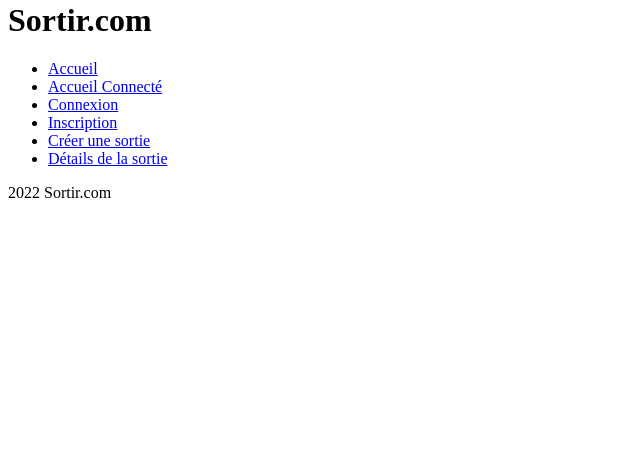
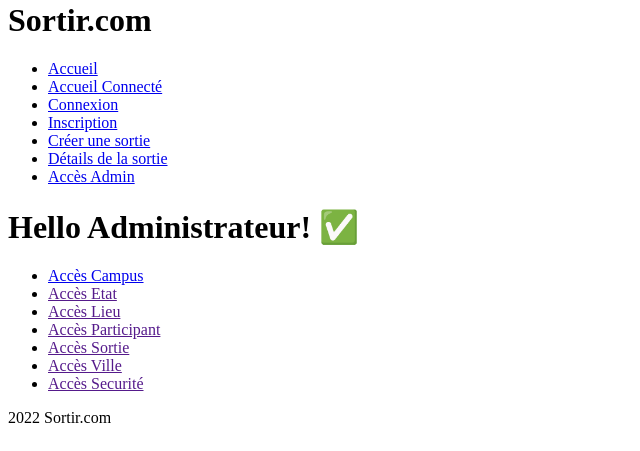
Before and after one commit to Gaspode-wxf/ProjetSymfony, a Symfony app: template templates/admin/index.html.twig in a window 1280 px wide. Shown: the part 349-800 px from the top of the page, without its empty margins (0-640 px from the left). Run offline with Twig, Linux system fonts and the light colour scheme; the template is opened without the code that fills it, so the values that code supplies are empty; some libraries are stand-ins or nearby versions.

Commit message:
Accès site

```diff
--- a/src/Controller/AdminController.php
+++ b/src/Controller/AdminController.php
@@ -13,7 +13,7 @@ use Symfony\Component\Routing\Annotation\Route;
 class AdminController extends AbstractController
 {
     /**
-     * @Route("/", name="index")
+     * @Route("", name="index")
      */
     public function index(): Response
     {
--- a/templates/admin/index.html.twig
+++ b/templates/admin/index.html.twig
@@ -1,20 +1,26 @@
 {% extends 'base.html.twig' %}
 
-{% block title %}Hello AdminController!{% endblock %}
+{% block title %}Administration du site{% endblock %}
 
 {% block body %}
-<style>
-    .example-wrapper { margin: 1em auto; max-width: 800px; width: 95%; font: 18px/1.5 sans-serif; }
-    .example-wrapper code { background: #F5F5F5; padding: 2px 6px; }
-</style>
 
-<div class="example-wrapper">
-    <h1>Hello {{ controller_name }}! ✅</h1>
 
-    This friendly message is coming from:
+
+    <h1>Hello Administrateur! ✅</h1>
+
+<div>
     <ul>
-        <li>Your controller at <code><a href="{{ 'I:/wamp64/www/TP/ProjetSymfony/src/Controller/AdminController.php'|file_link(0) }}">src/Controller/AdminController.php</a></code></li>
-        <li>Your template at <code><a href="{{ 'I:/wamp64/www/TP/ProjetSymfony/templates/admin/index.html.twig'|file_link(0) }}">templates/admin/index.html.twig</a></code></li>
+        <li><a href="{{ path('campus_index') }}">Accès Campus</a></li>
+        <li><a href="">Accès Etat</a></li>
+        <li><a href="">Accès Lieu</a></li>
+        <li><a href="">Accès Participant</a></li>
+        <li><a href="">Accès Sortie</a></li>
+        <li><a href="">Accès Ville</a></li>
+        <li><a href="">Accès Securité</a></li>
     </ul>
+
+
+
 </div>
+
 {% endblock %}
--- a/templates/base.html.twig
+++ b/templates/base.html.twig
@@ -10,11 +10,15 @@
 <body>
 <div class="container">
     <header>
-        <h1><a href="{{ path("main_home") }}"><img src="{{ asset("image/logoEni.jpg") }}" alt="Sortir.com"></a></h1>
+        <h1><a href="{{ path("main_app_main_accueildeconnecte") }}"><img src="{{ asset("image/logoEni.jpg") }}" alt="Sortir.com"></a></h1>
         <h1>Sortir.com</h1>
         {% include ("inc/nav.html.twig") %}
     </header>
 </div>
+
+{% block body %}
+    Placeholder
+{% endblock %}
 
 
 <footer>
--- a/templates/inc/nav.html.twig
+++ b/templates/inc/nav.html.twig
@@ -1,10 +1,11 @@
 <nav>
     <ul>
-        <li><a href="{{ path('main_accueil') }}" title="Accueil">Accueil</a></li>
-        <li><a href="{{ path('main_accueilCo') }}" title="AccueilCo">Accueil Connecté</a></li>
-        <li><a href="{{ path('user_Login') }}" title="Connexion">Connexion</a></li>
-        <li><a href="{{ path('user_createUser') }}" title="createUser">Inscription</a></li>
-        <li><a href="{{ path('sortie_create') }}" title="CreateSortie">Créer une sortie</a></li>
-        <li><a href="{{ path('sortie_details') }}" title="DetailsSortie">Détails de la sortie</a></li>
+        <li><a href="{{ path('main_app_main_accueildeconnecte') }}" title="Accueil">Accueil</a></li>
+        <li><a href="{{ path('main_app_main_accueilconnecte') }}" title="AccueilCo">Accueil Connecté</a></li>
+        <li><a href="{{ path('app_login') }}" title="Connexion">Connexion</a></li>
+        <li><a href="{{ path('participant_new') }}" title="createUser">Inscription</a></li>
+        <li><a href="{{ path('sortie_new') }}" title="CreateSortie">Créer une sortie</a></li>
+        <li><a href="{{ path('sortie_index') }}" title="DetailsSortie">Détails de la sortie</a></li>
+        <li><a href="{{ path('admin_index') }}" title="DetailsSortie">Accès Admin</a></li>
     </ul>
 </nav>
```
